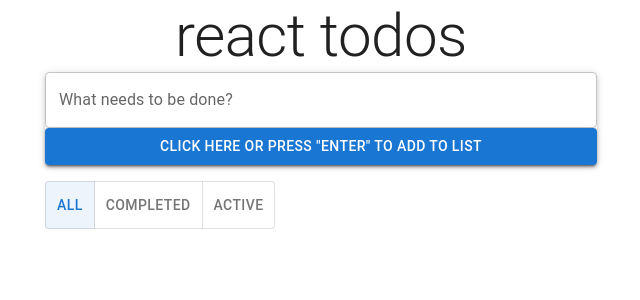
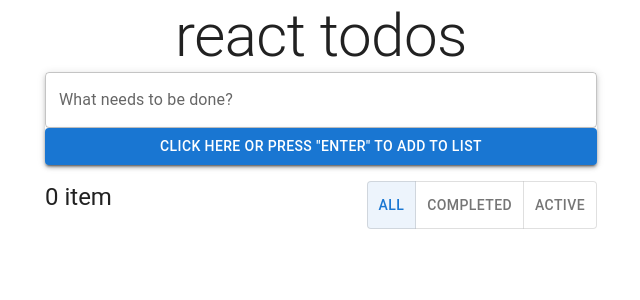
Before and after one commit to Rambo-react/react-todos, a React (Vite) app: page / in a window 1280 px wide. Shown: the top 300 px of the page, without its empty margins (319-959 px from the left). Built offline with nearby package versions, Linux system fonts and the light colour scheme.

Commit message:
feat: add count-active-todo component

```diff
--- /dev/null
+++ b/src/components/Footer/CountActiveTodo/CountActiveTodo.tsx
@@ -0,0 +1,21 @@
+import { Typography } from '@mui/material'
+import React, { useMemo } from 'react'
+import { useSelector } from 'react-redux'
+import { RootState } from '../../../redux/store'
+
+export const CountActiveTodo = () => {
+  const count = useSelector(
+    (state: RootState) =>
+      state.todos.filter((todo) => todo.completed === false).length
+  )
+
+  return (
+    <Typography variant='h5' component='h5'>
+      {count > 1
+        ? `${count} items left`
+        : count === 0
+        ? `0 item`
+        : `1 item left`}
+    </Typography>
+  )
+}
--- a/src/components/Footer/Footer.tsx
+++ b/src/components/Footer/Footer.tsx
@@ -1,9 +1,10 @@
-import { ToggleButton, ToggleButtonGroup } from '@mui/material'
+import { Box, ToggleButton, ToggleButtonGroup } from '@mui/material'
 import React from 'react'
 import { AppDispatch } from '../../redux/store'
 import { setFilter } from '../../redux/slices/filterSlice'
 import { useDispatch, useSelector } from 'react-redux'
 import { RootState } from '../../redux/store'
+import { CountActiveTodo } from './CountActiveTodo/CountActiveTodo'
 
 export const Footer = () => {
   const filter = useSelector((state: RootState) => state.filter.status)
@@ -18,6 +19,8 @@ export const Footer = () => {
   }
 
   return (
+    <Box display='flex' justifyContent='space-between'>
+      <CountActiveTodo />
       <ToggleButtonGroup
         color='primary'
         value={filter}
@@ -29,5 +32,6 @@ export const Footer = () => {
         <ToggleButton value='completed'>completed</ToggleButton>
         <ToggleButton value='active'>active</ToggleButton>
       </ToggleButtonGroup>
+    </Box>
   )
 }
```
Lines whose indentation alone changed are shown as unchanged.
